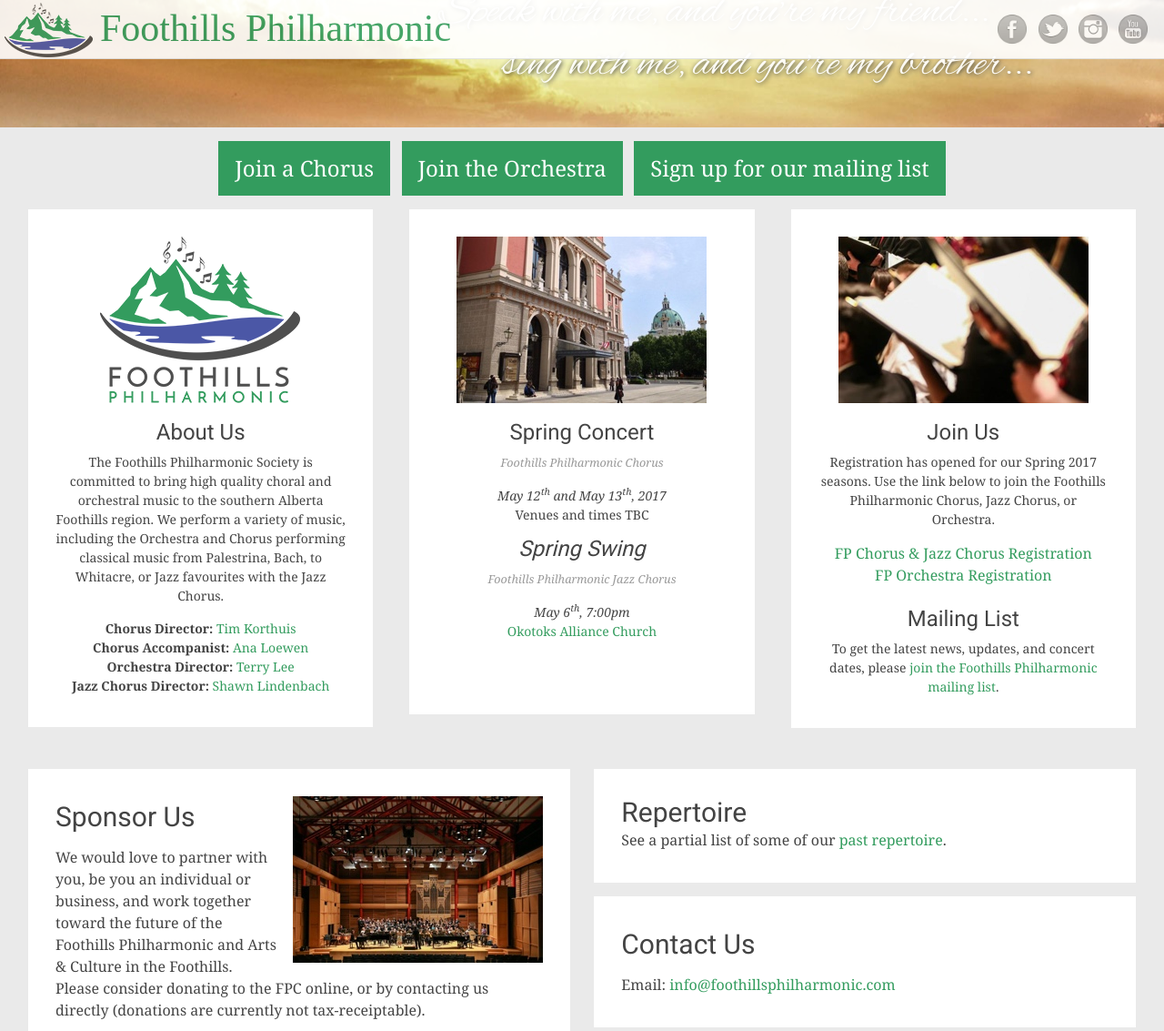
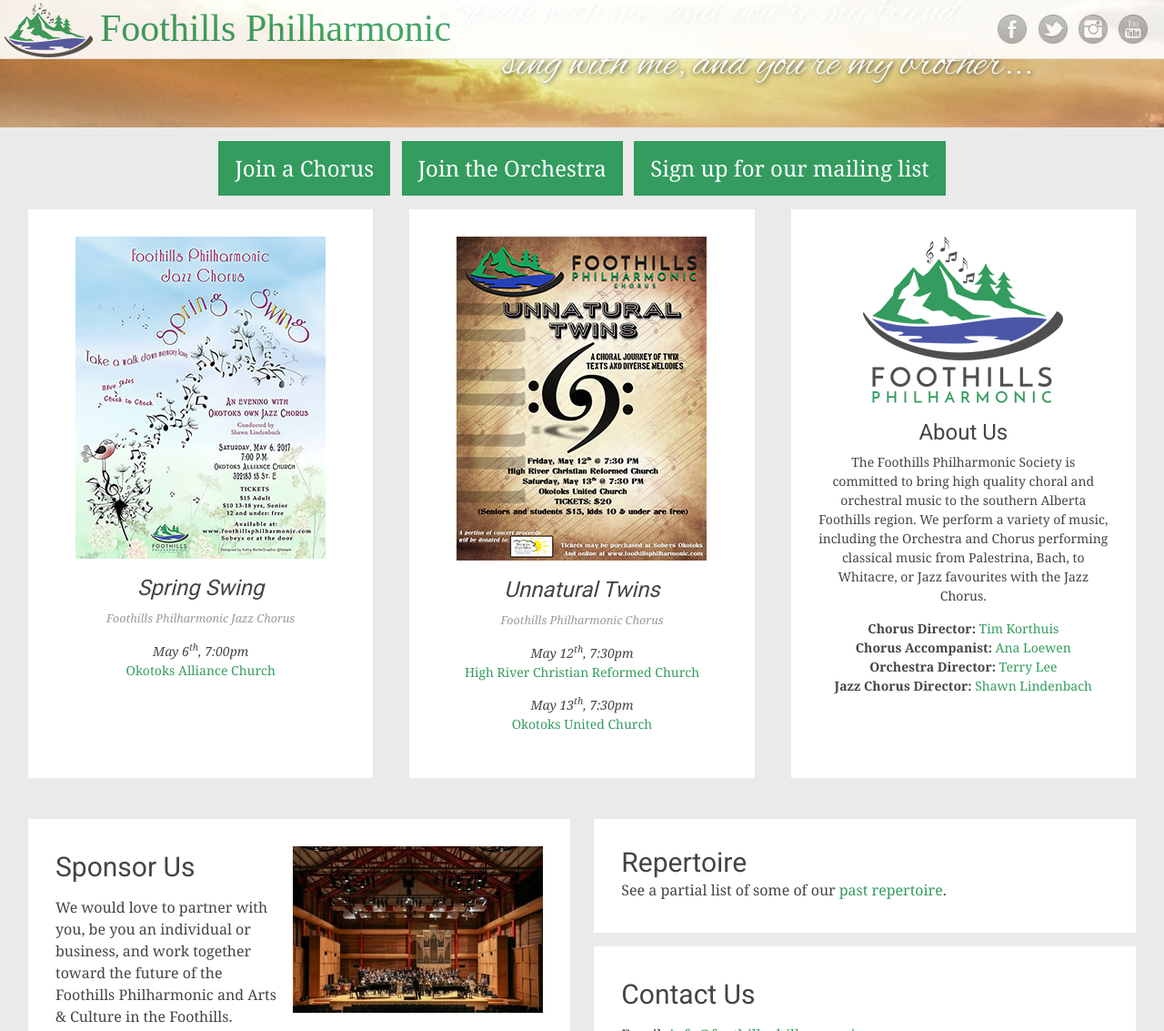
Before and after one commit to percyhanna/fps, a Jekyll site: the page built from index.html, in a window 1280 px wide and 1400 px high, scrolled down 255 px, cut to the strip 0-1133 px from the top of the window. Shown: the whole strip at 91% size. Built offline with Jekyll 4.4.1, drawn with Linux system fonts in a browser that asks for light colours; some web fonts are replaced; Markdown is read by kramdown in place of the engine named in the settings.

Commit message:
Add spring concert info

```diff
--- a/css/main.css
+++ b/css/main.css
@@ -830,7 +830,7 @@
   margin-bottom: 2rem;
 }
 #featured_pages .page_text_container {
-  min-height: 505px;
+  min-height: 575px;
 }
 .page_text_container {
   background-color: #FFFFFF;
--- a/index.html
+++ b/index.html
@@ -9,6 +9,34 @@
       <div id="featured_pages" class="clearfix">
         <div class="tg-one-third">
           <div class="page_text_container">
+            <img class="content-image" alt="Choir" src="/images/fpj-spring-swing.jpg" width="275" height="354">
+            <h1 class="entry-title"><em>Spring Swing</em></h1>
+            <p><span class="minor"><em>Foothills Philharmonic Jazz Chorus</em></span></p>
+            <p>
+              <em>May 6<sup>th</sup>, 7:00pm</em><br/>
+              <a href="https://www.google.ca/maps/place/Okotoks+Alliance+Church/@50.7508584,-113.9767135,15z/data=!4m5!3m4!1s0x0:0x879787dbcf97e8d!8m2!3d50.7508584!4d-113.9767135" target="_blank">Okotoks Alliance Church</a>
+            </p>
+          </div>
+        </div>
+
+        <div class="tg-one-third">
+          <div class="page_text_container">
+            <img class="content-image" alt="Unnatural Twins" src="/images/fpc-unnatural-twins.jpg" width="275" height="356">
+            <h1 class="entry-title"><em>Unnatural Twins</em></h1>
+            <p><span class="minor"><em>Foothills Philharmonic Chorus</em></span></p>
+            <p>
+              <em>May 12<sup>th</sup>, 7:30pm</em><br/>
+              <a href="https://www.google.ca/maps/place/High+River+Christian+Reformed+Church/@50.577235,-113.8813537,17z/data=!3m1!4b1!4m5!3m4!1s0x53719515072ecd51:0xaca1170fb6ef118d!8m2!3d50.577235!4d-113.879165" target="_blank">High River Christian Reformed Church</a>
+            </p>
+            <p>
+              <em>May 13<sup>th</sup>, 7:30pm</em><br/>
+              <a href="https://www.google.ca/maps/place/Okotoks+United+Church/@50.724914,-113.979771,15z/data=!4m2!3m1!1s0x0:0x9f916ee0400c6c6f" target="_blank">Okotoks United Church</a><br/>
+            </p>
+          </div>
+        </div>
+
+        <div class="tg-one-third tg-one-third-last">
+          <div class="page_text_container">
             <img class="hide-mobile content-image" alt="FPC Logo" src="/images/logo-mountains.png" width="275" height="183">
             <h1 class="entry-title">About Us</h1>
             <p>The Foothills Philharmonic Society is committed to bring high quality choral and orchestral music to the southern Alberta Foothills region. We perform a variety of music, including the Orchestra and Chorus performing classical music from Palestrina, Bach, to Whitacre, or Jazz favourites with the Jazz Chorus.</p>
@@ -18,40 +46,6 @@
               <strong>Orchestra Director:</strong> <a href="/about-terry.html">Terry Lee</a><br/>
               <strong>Jazz Chorus Director:</strong> <a href="/about-shawn.html">Shawn Lindenbach</a>
             </p>
-          </div>
-        </div>
-
-        <div class="tg-one-third">
-          <div class="page_text_container">
-            <img class="content-image" alt="Choir" src="/images/concerts.jpg" width="275" height="183">
-            <h1 class="entry-title">Spring Concert</h1>
-            <p><span class="minor"><em>Foothills Philharmonic Chorus</em></span></p>
-            <p>
-              <em>May 12<sup>th</sup> and May 13<sup>th</sup>, 2017</em><br/>
-              Venues and times TBC
-            </p>
-            <h1 class="entry-title"><em>Spring Swing</em></h1>
-            <p><span class="minor"><em>Foothills Philharmonic Jazz Chorus</em></span></p>
-            <p>
-              <em>May 6<sup>th</sup>, 7:00pm</em><br/>
-              <a href="https://www.google.ca/maps/place/Okotoks+Alliance+Church/@50.7508584,-113.9767135,15z/data=!4m5!3m4!1s0x0:0x879787dbcf97e8d!8m2!3d50.7508584!4d-113.9767135" target="_blank">Okotoks Alliance Church</a>
-            </p>
-          </div>
-        </div>
-
-        <div class="tg-one-third tg-one-third-last">
-          <div class="page_text_container">
-            <img class="content-image" alt="Choir" src="/images/choir.jpg" width="275" height="183">
-            <h1 class="entry-title">Join Us</h1>
-            <p>Registration has opened for our Spring 2017 seasons. Use the link below to join the Foothills Philharmonic Chorus, Jazz Chorus, or Orchestra.</p>
-            <ul>
-              <li><a href="https://www.surveymonkey.com/r/6KMG2PY" target="_blank">FP Chorus &amp; Jazz Chorus Registration</a></li>
-              <li><a href="https://www.surveymonkey.com/r/W53P9ND" target="_blank">FP Orchestra Registration</a></li>
-            </ul>
-            <br/>
-
-            <h1 class="entry-title">Mailing List</h1>
-            <p>To get the latest news, updates, and concert dates, please <a href="http://eepurl.com/bzn_Jf" target="_blank">join the Foothills Philharmonic mailing list</a>.</p>
           </div>
         </div>
       </div>
```
Also changed, not shown: images/fpc-unnatural-twins.jpg (added), images/fpj-spring-swing.jpg (added).
